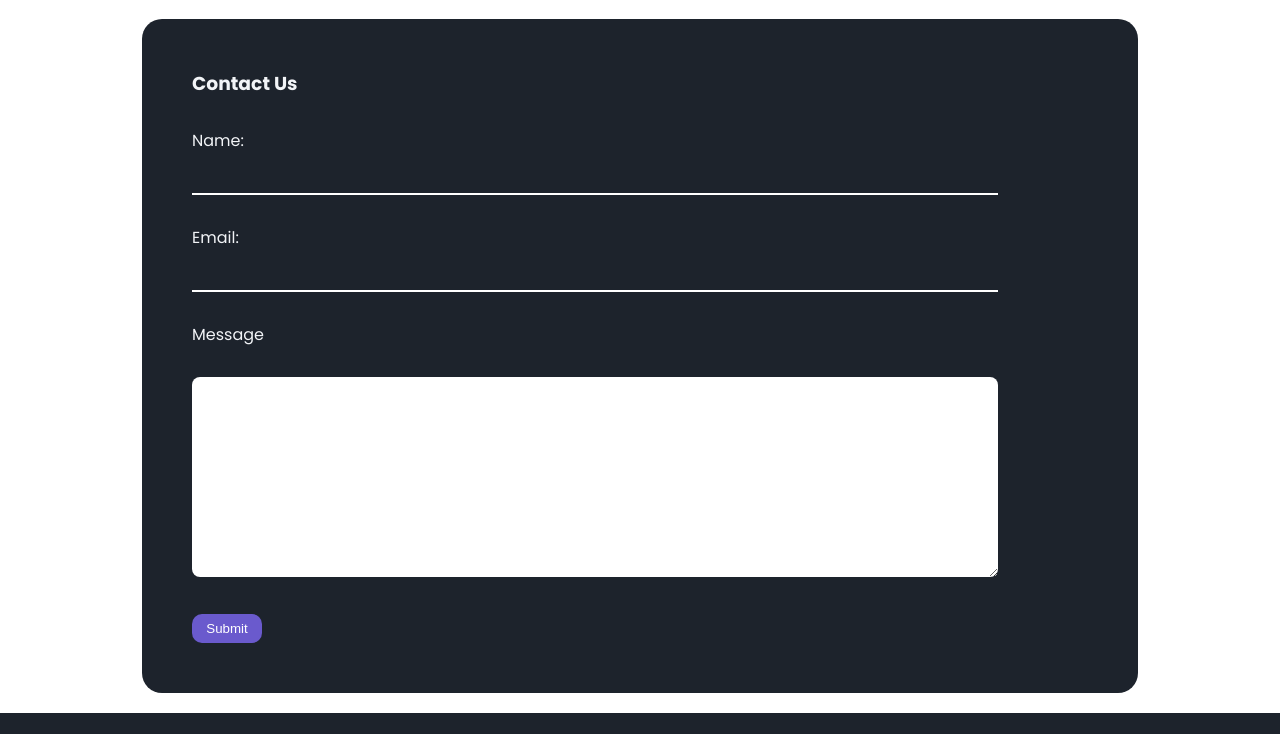
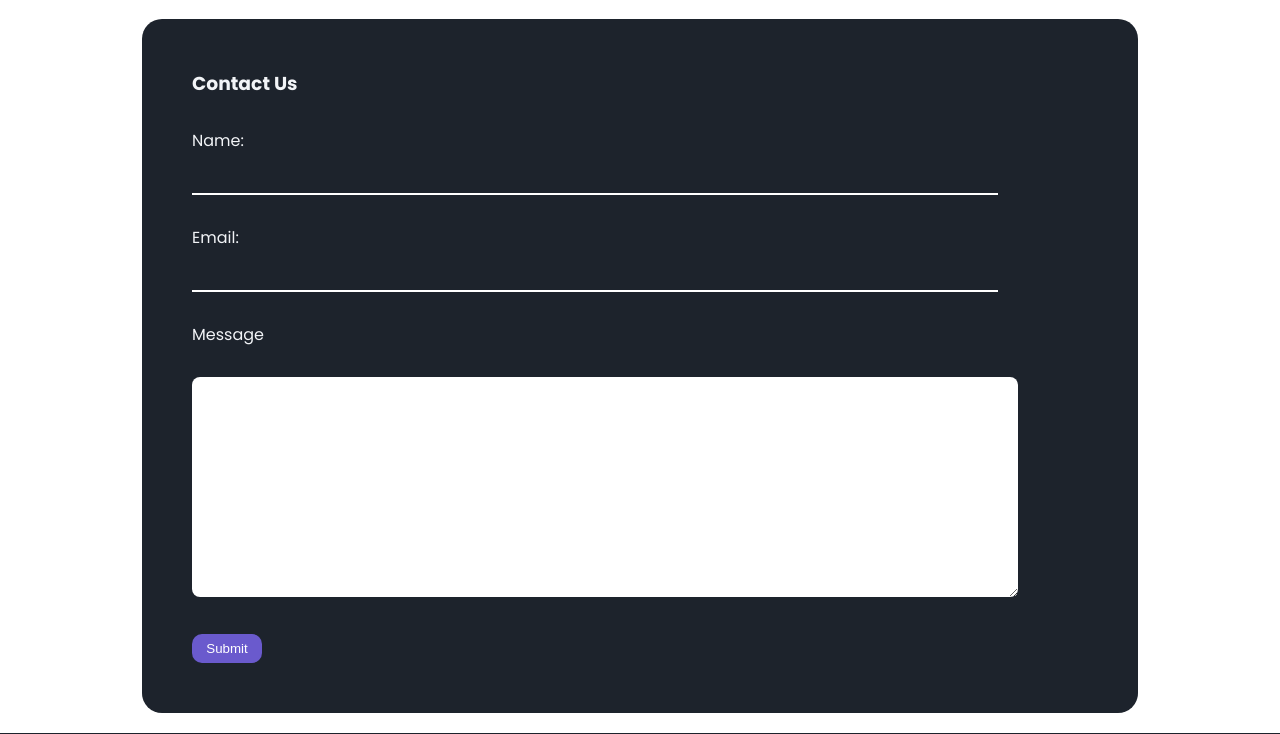
Before and after one commit to Gokulnath1817/Ecommerce-Website, a plain HTML site: page Vistra/contact.html in a window 1280 px wide. Shown: the part 66-800 px from the top of the page. Drawn offline with Linux system fonts and the light colour scheme.

Commit message:
Updated style.css

```diff
--- a/Vistra/style.css
+++ b/Vistra/style.css
@@ -231,6 +231,8 @@ body{
   font-size: 20px;
   border-radius: 8px;
   margin-top: 30px;
+  padding:10px;
+  resize: vertical;
 
 }
 .message-box textarea :focus{
```
